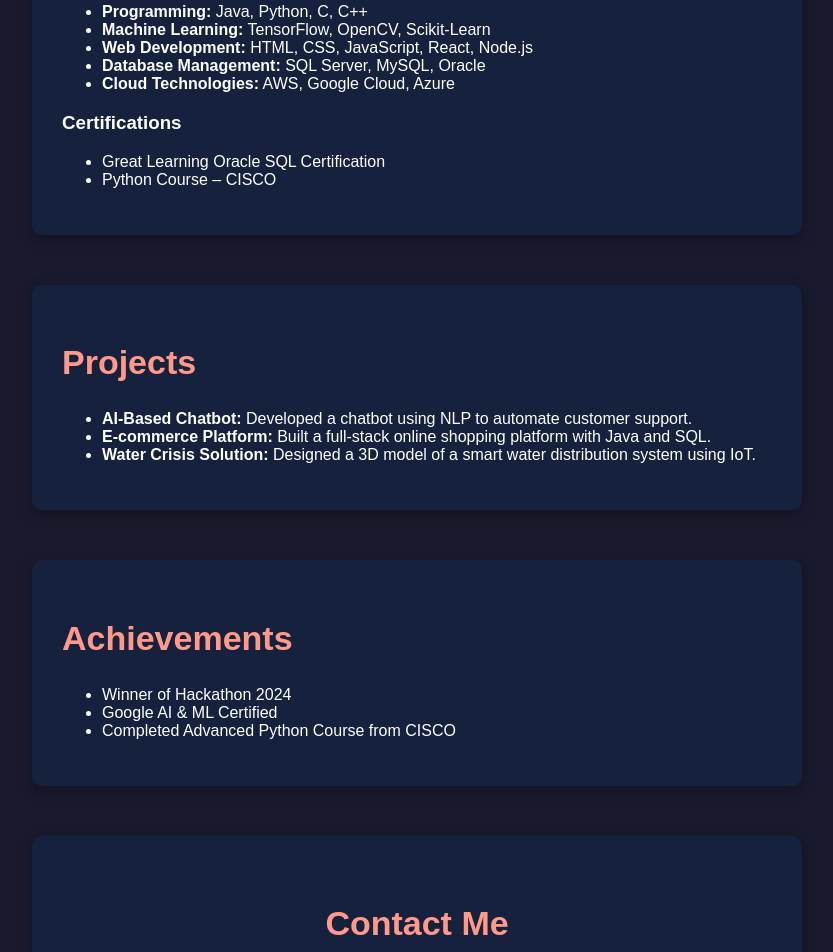
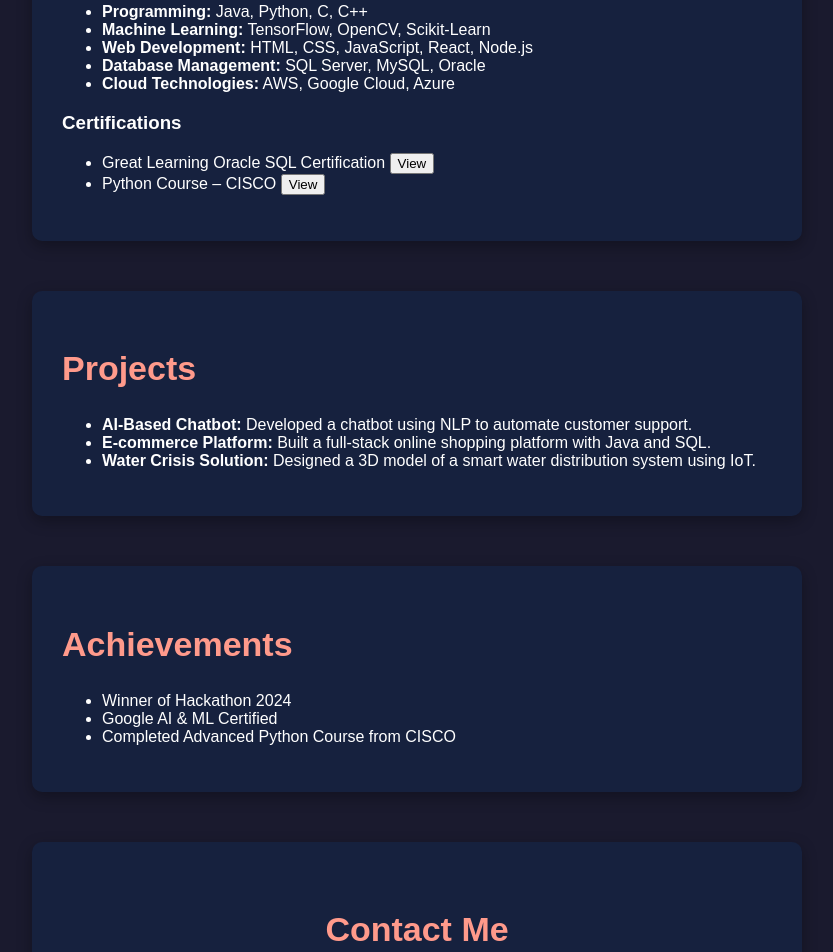
Before and after one commit to symbol-hub/pratikmane12.github.io, a plain HTML site: page index.html in a window 1280 px wide. Shown: the part 1393-2345 px from the top of the page, without its empty margins (428-1261 px from the left). Drawn offline with Linux system fonts and the light colour scheme.

Commit message:
Update index.html

```diff
--- a/index.html
+++ b/index.html
@@ -61,12 +61,22 @@
                 <li><strong>Cloud Technologies:</strong> AWS, Google Cloud, Azure</li>
             </ul>
 
-            <h3>Certifications</h3>
-            <ul>
-                <li>Great Learning Oracle SQL Certification</li>
-                <li>Python Course – CISCO</li>
+<h3>Certifications</h3>
+<ul>
+    <li>
+        Great Learning Oracle SQL Certification
+        <a href="certificates/oracle-sql.pdf" target="_blank">
+            <button class="view-button">View</button>
+        </a>
+    </li>
+    <li>
+        Python Course – CISCO
+        <a href="certificates/python-cisco.pdf" target="_blank">
+            <button class="view-button">View</button>
+        </a>
+    </li>
+</ul>
 
-            </ul>
         </section>
 
         <section id="projects">
```
